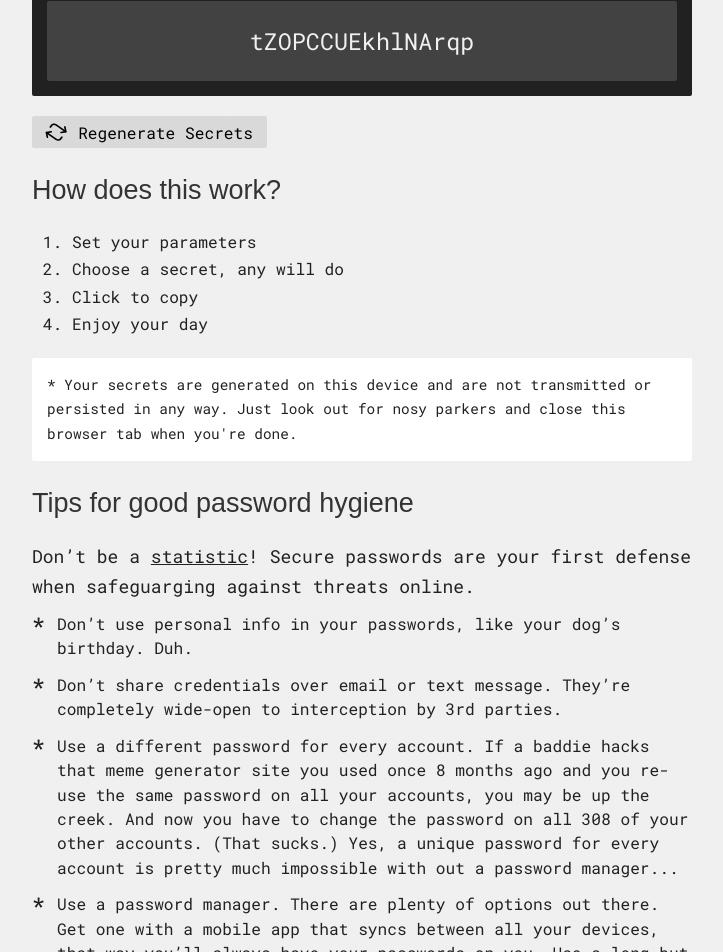
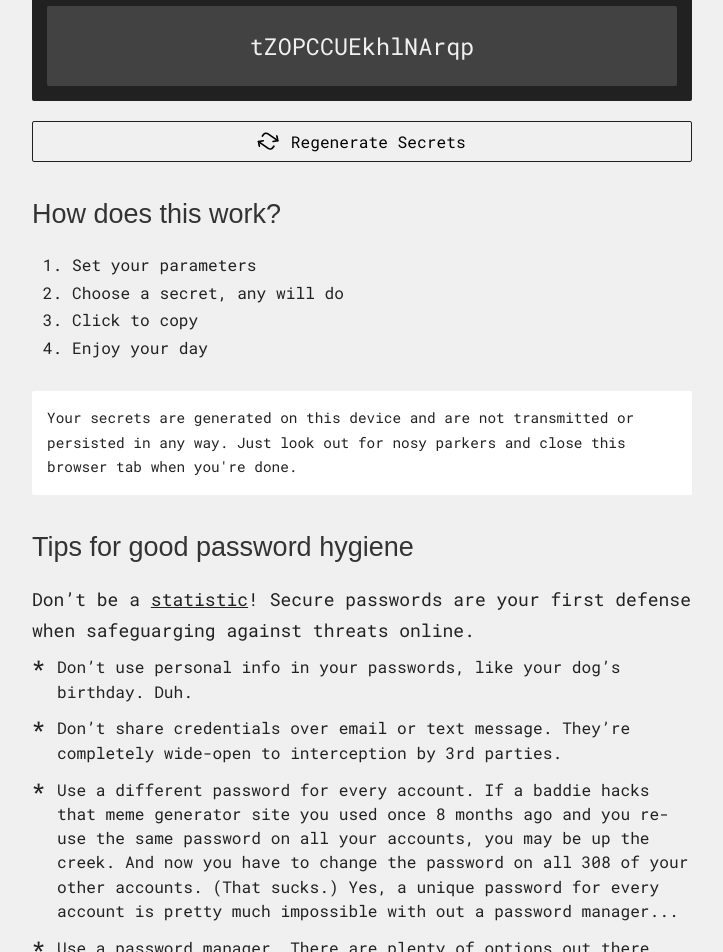
Before and after one commit to murbar/password-generator, a React (Create React App) app: page / in a window 1280 px wide. Shown: the part 862-1814 px from the top of the page, without its empty margins (278-1001 px from the left). Built offline with nearby package versions, Linux system fonts and the light colour scheme; a web font is replaced by a local one.

Commit message:
Tie up loose ends

```diff
--- a/src/components/About.js
+++ b/src/components/About.js
@@ -2,7 +2,7 @@ import React from 'react';
 import styled from 'styled-components';
 
 const Styles = styled.div`
-  margin: 2rem 0;
+  margin: 3rem 0;
   ul {
     font-size: 0.9em;
     padding: 0 0 0 2.5rem;
@@ -12,6 +12,9 @@ const Styles = styled.div`
     list-style: none;
     position: relative;
     line-height: 1.5;
+  }
+  li:last-child {
+    margin: 1rem 0 0;
   }
   li:before {
     content: '*';
--- a/src/components/Disclaimer.js
+++ b/src/components/Disclaimer.js
@@ -12,7 +12,7 @@ const Styles = styled.p`
 export default function Disclaimer() {
   return (
     <Styles>
-      * Your secrets are generated on this device and are not transmitted or persisted in any way.
+      Your secrets are generated on this device and are not transmitted or persisted in any way.
       Just look out for nosy parkers and close this browser tab when you're done.
     </Styles>
   );
--- a/src/components/Footer.js
+++ b/src/components/Footer.js
@@ -4,7 +4,7 @@ import config from 'config';
 import { ReactComponent as Heart } from 'images/heart.svg';
 
 const StyledContainer = styled.div`
-  padding: 4rem 0 3rem;
+  padding: 3rem 0;
   text-align: center;
   font-size: 0.7em;
   .v {
--- a/src/components/Instructions.js
+++ b/src/components/Instructions.js
@@ -3,7 +3,7 @@ import styled from 'styled-components';
 // import { media } from 'styles/helpers';
 
 const Styles = styled.div`
-  margin: 2rem 0;
+  margin: 3rem 0;
   ol {
     font-size: 0.9em;
   }
--- a/src/components/ReGenButton.js
+++ b/src/components/ReGenButton.js
@@ -4,7 +4,12 @@ import Button from 'components/common/Button';
 import { ReactComponent as RefreshIcon } from 'images/repeat.svg';
 
 const Styles = styled.div`
-  margin-top: 2rem;
+  margin: 2rem 0;
+  button {
+    width: 100%;
+    text-align: center;
+    justify-content: center;
+  }
   svg {
     transform: rotate(35deg);
     margin-right: 0.75em;
--- a/src/components/common/Button.js
+++ b/src/components/common/Button.js
@@ -1,15 +1,19 @@
 import styled from 'styled-components';
+import theme from 'styles/theme';
+
+const { offWhite, offBlack, blue } = theme.colors;
 
 export default styled.button`
   margin-right: 0.5em;
-  background: ${p => p.theme.colors.lightGrey};
+  background: ${offWhite};
   font-family: ${p => p.theme.fontFamily};
-  border: 0;
   font-size: 0.9em;
-  padding: 0.35em 0.85em;
+  padding: 0.55em 0.85em;
   border-radius: ${p => p.theme.borderRadius};
+  border: 0.1rem solid ${offBlack};
   display: flex;
   align-items: center;
+  transition: all 300ms;
   svg {
     height: 1.25em;
     margin-right: 0.5em;
@@ -19,10 +23,10 @@ export default styled.button`
   }
   body.using-keyboard &:focus {
     outline: none;
-    box-shadow: 0 0 0 0.2rem ${p => p.theme.textColor};
+    box-shadow: 0 0 0 0.2rem ${offBlack};
   }
   &:hover {
-    background: white;
+    border: 0.1rem solid ${blue};
     cursor: pointer;
   }
   &:last-child {
--- a/src/components/common/CheckBox.js
+++ b/src/components/common/CheckBox.js
@@ -3,7 +3,7 @@ import styled from 'styled-components';
 import theme from 'styles/theme';
 
 const { inputHighlightColor } = theme;
-const { lightGrey, offBlack } = theme.colors;
+const { offBlack, blue } = theme.colors;
 
 const Styles = styled.div`
   display: inline-block;
@@ -40,7 +40,7 @@ const Styles = styled.div`
     transition: all 300ms;
   }
   label:hover input ~ span {
-    background-color: ${lightGrey};
+    border: 0.1rem solid ${blue};
   }
   label input:checked ~ span {
     background-color: ${inputHighlightColor};
--- a/src/components/common/ChoiceToggle.js
+++ b/src/components/common/ChoiceToggle.js
@@ -10,7 +10,7 @@ const Styles = styled.div`
     padding: 0 0.5em;
   `}
   button {
-    font-size: 0.8em;
+    font-size: 1em;
     font-family: ${p => p.theme.fontFamily};
     font-weight: bold;
     border: none;
--- a/src/components/common/RadioButton.js
+++ b/src/components/common/RadioButton.js
@@ -3,7 +3,7 @@ import styled from 'styled-components';
 import theme from 'styles/theme';
 
 const { inputHighlightColor } = theme;
-const { lightGrey, offBlack } = theme.colors;
+const { blue, offBlack } = theme.colors;
 
 const Styles = styled.div`
   display: inline-block;
@@ -39,7 +39,7 @@ const Styles = styled.div`
     transition: all 300ms;
   }
   label:hover input ~ span {
-    background-color: ${lightGrey};
+    border: 0.1rem solid ${blue};
   }
   label input:checked ~ span {
     background-color: ${inputHighlightColor};
--- a/src/components/common/RangeSlider.js
+++ b/src/components/common/RangeSlider.js
@@ -3,7 +3,7 @@ import styled from 'styled-components';
 import theme from 'styles/theme';
 
 const { inputHighlightColor } = theme;
-const { offBlack, lightGrey } = theme.colors;
+const { offBlack, blue } = theme.colors;
 
 const Styles = styled.div`
   margin: 0;
@@ -33,7 +33,7 @@ const Styles = styled.div`
     font-size: 1em;
   }
   input:hover {
-    background: ${lightGrey};
+    border: 0.1rem solid ${blue};
   }
   /* Chrome, Opera, Safari, Edge */
   input::-webkit-slider-thumb {
```
